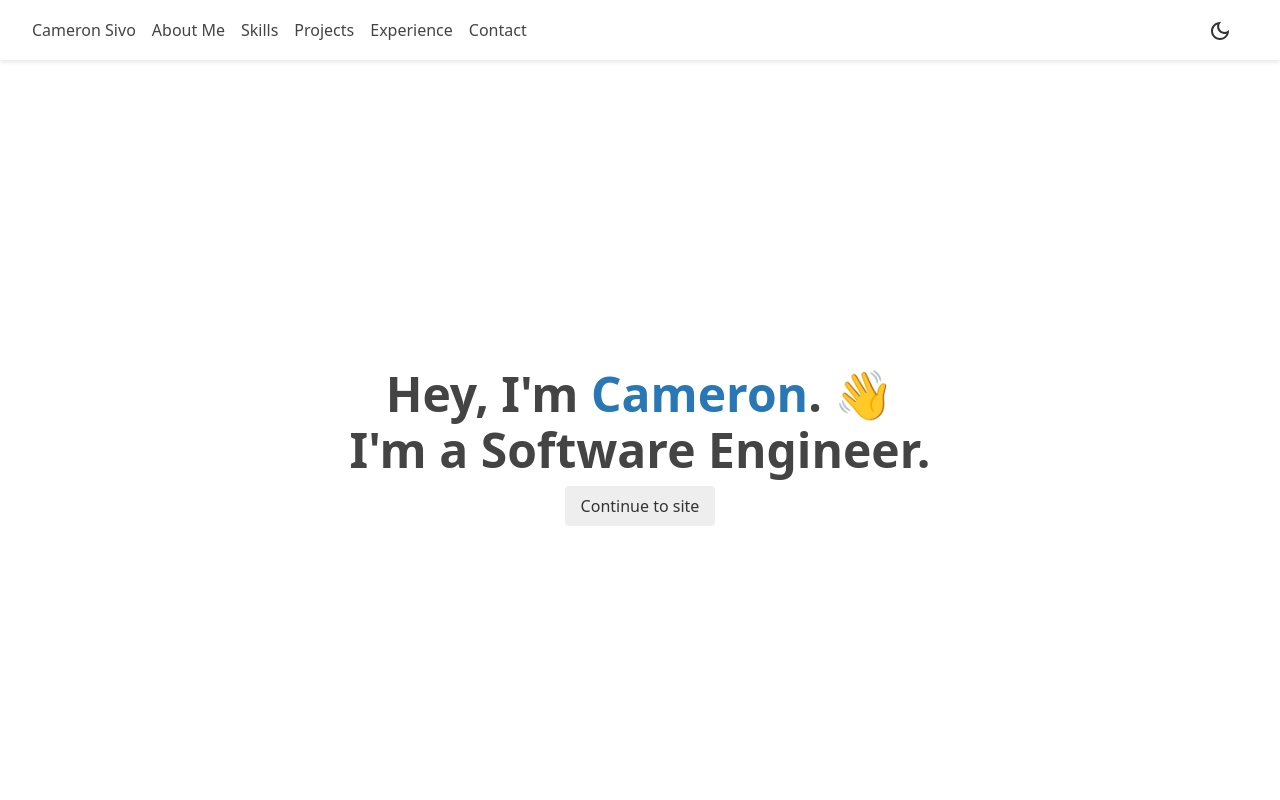
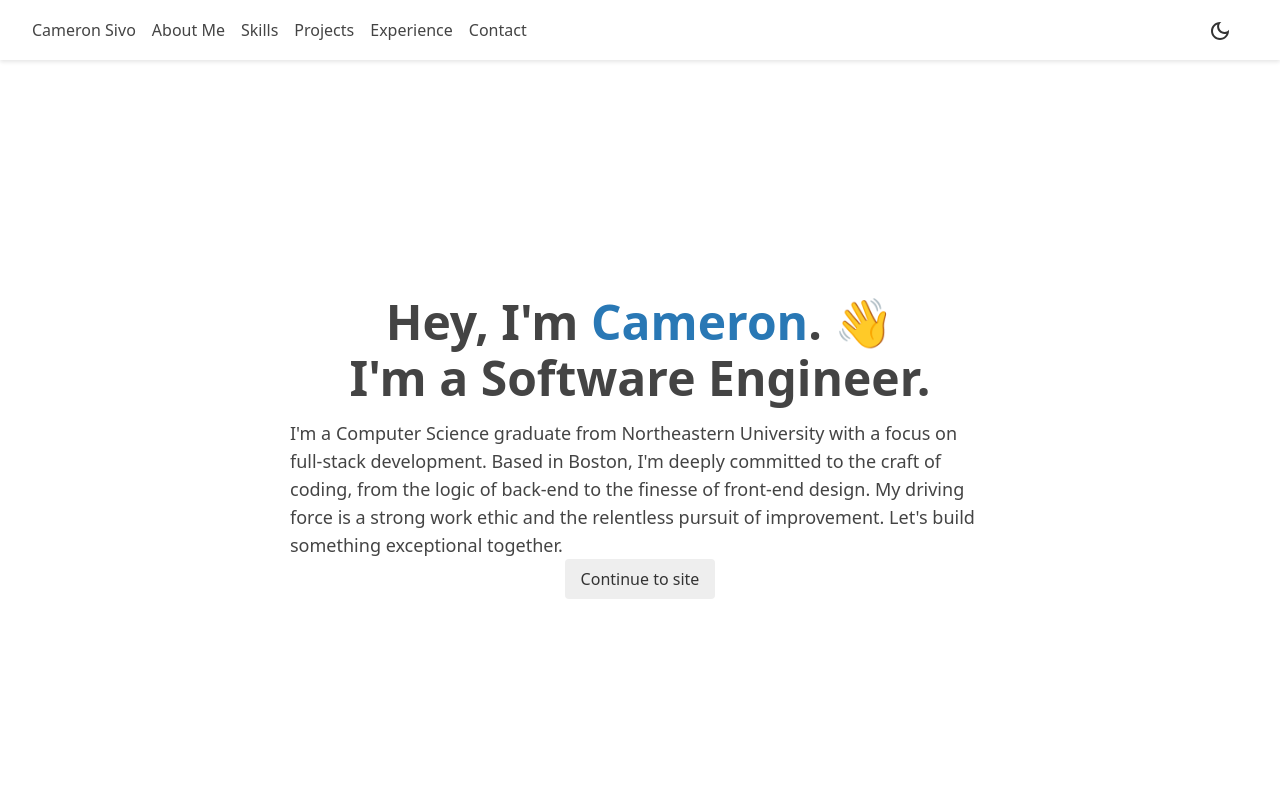
Before and after one commit to csiv23/portfolio, a Next.js app in the folder frontend/: page / in a window 1280 px wide. Shown: the top 800 px of the page. Built offline with nearby package versions, Linux system fonts and the light colour scheme.

Commit message:
Adjusted styling, added intro bio

```diff
--- a/frontend/components/LandingPage.module.css
+++ b/frontend/components/LandingPage.module.css
@@ -88,3 +88,9 @@
 .socialLight {
   color: #444;
 }
+
+
+
+.about-description {
+  padding-top: 5px;
+}
--- a/frontend/components/LandingPage.tsx
+++ b/frontend/components/LandingPage.tsx
@@ -1,4 +1,3 @@
-// frontend/components/LandingPage.tsx
 import React, { FC, RefObject, useContext } from "react";
 import { ThemeContext, ThemeUpdateContext } from "./ThemeContext";
 import useThemeStyles from "../hooks/useThemeStyles";
@@ -23,22 +22,30 @@ const LandingPage: FC<LandingPageProps> = ({ aboutRef }) => {
       id="top"
       style={{
         height: "100vh",
-        position: "relative",
+        maxWidth: "700px",
+        width: "90%",
+        margin: "0 auto",
       }}
       className="flex flex-col items-center justify-center w-full"
     >
-      {/* Intro Lines */}
+      <div
+        id="about"
+        style={{
+          display: "flex",
+          flexDirection: "column",
+          justifyContent: "center",
+          alignItems: "center",
+        }}
+      >
         <div
           style={{ fontSize: "48px", fontWeight: "bold" }}
           className={`text-4xl font-semibold mb-4 text-center intro-line ${textClass}`}
         >
-        <div>
           Hey, I'm{" "}
           <span className={darkTheme ? styles.nameDark : styles.nameLight}>
             Cameron
           </span>
           . 👋
-        </div>
         </div>
         <div
           style={{ fontSize: "48px", fontWeight: "bold" }}
@@ -46,7 +53,16 @@ const LandingPage: FC<LandingPageProps> = ({ aboutRef }) => {
         >
           <div>I'm a Software Engineer.</div>
         </div>
-
+        <div id="about-description" style={{ paddingTop: "5px" }}>
+          <p className={`text-lg ${textClass}`}>
+            I'm a Computer Science graduate from Northeastern University with a
+            focus on full-stack development. Based in Boston, I'm deeply
+            committed to the craft of coding, from the logic of back-end to the
+            finesse of front-end design. My driving force is a strong work ethic
+            and the relentless pursuit of improvement. Let's build something
+            exceptional together.
+          </p>
+        </div>
         <button
           onClick={handleContinue}
           className={`${styles.customButton} ${
@@ -55,6 +71,8 @@ const LandingPage: FC<LandingPageProps> = ({ aboutRef }) => {
         >
           Continue to site <span className="arrow right"></span>
         </button>
+      </div>
+
       <div className="absolute bottom-4 right-4 space-x-4">
         <a
           href="https://www.linkedin.com/in/cameron-sivo-68a721224/"
```
Lines whose indentation alone changed are shown as unchanged.
